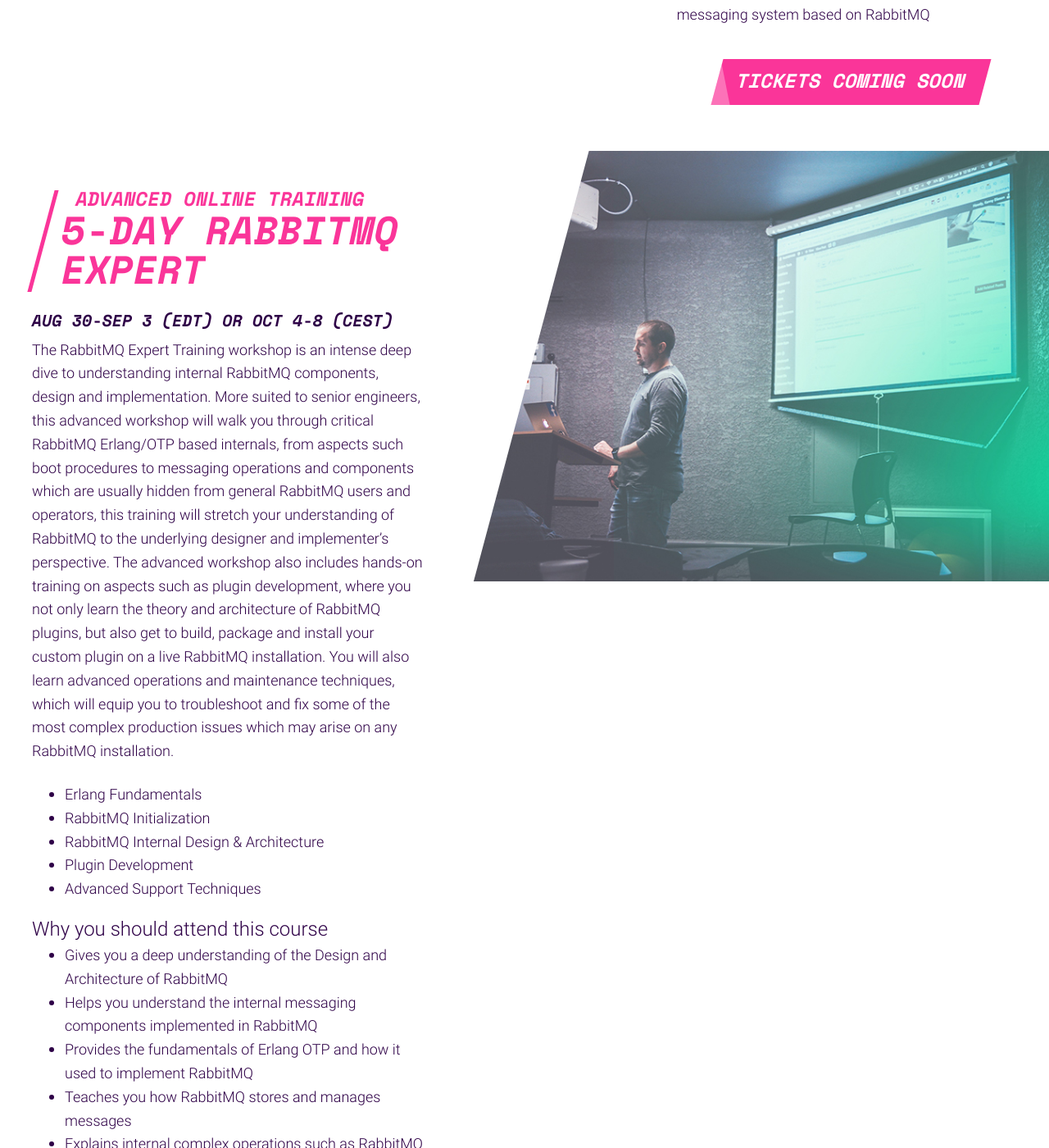
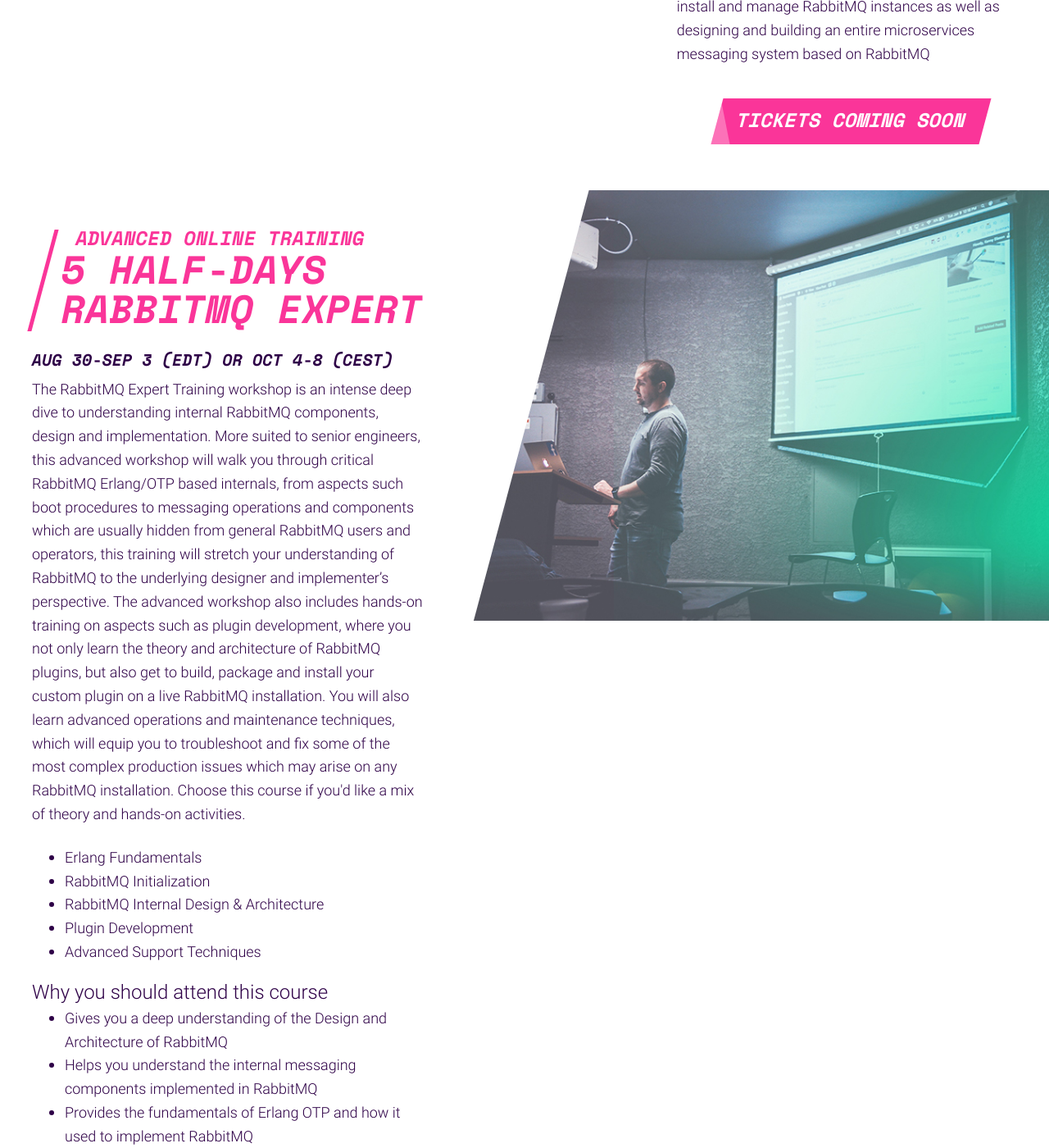
Before and after one commit to isabella232/rabbitmq-summit-1, a Jekyll site: the page built from training2021.html, in a window 1280 px wide and 1400 px high, scrolled down 1701 px. Shown: the whole window at 82% size. Built offline with Jekyll 4.4.1, drawn with Linux system fonts in a browser that asks for light colours; nearby versions of some CDN libraries; comment, search, counter and statistics services are not loaded; some of the changed text lies outside the part shown.

Commit message:
Updated Tutorial 2

```diff
--- a/training2021.html
+++ b/training2021.html
@@ -38,13 +38,12 @@ footer-logo: /img/logo-2021-pink.png
             <div class="hgroup pl-4 mb-4 skew-box text-uppercase text-primary">
             <!-- RMQ 5-day training section -->
             <h4 class="mb-md-1">Online training</h4>
-              <h3 class="mb-0" id="5dayrmq">5-day RabbitMQ Training</h3>
+              <h3 class="mb-0" id="5dayrmq">5 half-days RabbitMQ Training</h3>
             </div>
             <h5 class="mt-0 text-uppercase">July 19-23 (EDT) or Sep 13-16 (CEST) <!--<span class="pink space-mono">$890</span>--></h5>
             <p class="editable text-sm">
               Learn the basics, from how to install, configure, and develop applications using RabbitMQ. Our course has plenty of examples to draw inspiration from.
               We’ll illustrate techniques and approaches that will help with setting the right foundations for new projects as well as taking existing projects to the next level. With your needs in mind we will venture into more advanced topics including clustering, high availability, plugins, performance and security, giving a full understanding of RabbitMQ capabilities in these areas. This course includes a hands-on project where a full system is built, using RabbitMQ as the messaging bus, with all concepts learnt during the training being put into practice.
-
             </p>
             <ul>
               <li class="editable text-sm">
@@ -91,13 +90,13 @@ footer-logo: /img/logo-2021-pink.png
       <h5 class="d-block d-lg-none text-uppercase mb-3">Training</h5>
       <div class="hgroup pl-4 mb-4 skew-box text-uppercase text-primary">
         <h4 class="mb-md-1">Advanced Online training</h4>
-        <h3 class="mb-0">5-day RabbitMQ Expert</h3>
+        <h3 class="mb-0">5 half-days RabbitMQ Expert</h3>
       </div>
       <h5 class="mt-0 text-uppercase">Aug 30-Sep 3 (EDT) or Oct 4-8 (CEST)</h5>
       <p class="editable text-sm">
         The RabbitMQ Expert Training workshop is an intense deep dive to understanding internal RabbitMQ components, design and implementation. More suited to senior engineers, this advanced workshop will walk you through critical RabbitMQ Erlang/OTP based internals, from aspects such boot procedures to messaging operations and components which are usually hidden from general RabbitMQ users and operators, this training will stretch your understanding of RabbitMQ to the underlying designer and implementer’s perspective.
 The advanced workshop also includes hands-on training on aspects such as plugin development, where you not only learn the theory and  architecture of RabbitMQ plugins, but also get to build, package and install your custom plugin on a live RabbitMQ installation. You will also learn advanced operations and maintenance techniques, which will equip you to troubleshoot and fix some of the most complex production issues which may arise on any RabbitMQ installation.
-
+Choose this course if you'd like a mix of theory and hands-on activities.
       </p>
       <ul>
         <li class="editable text-sm">
@@ -189,3 +188,48 @@ The advanced workshop also includes hands-on training on aspects such as plugin
   </div>
 </div>
 </div>
+<!-- Tutorial 2 section -->
+<div class="skew-img-row row">
+  <div class="col-12 col-md-10 col-lg-5">
+    <a name="expert training"></a>
+    <div class="text text-success pl-lg-4 pt-lg-5 pb-5">
+      <h5 class="d-block d-lg-none text-uppercase mb-3">Training</h5>
+      <div class="hgroup pl-4 mb-4 skew-box text-uppercase text-primary">
+        <h4 class="mb-md-1">Advanced Online Tutorial</h4>
+        <h3 class="mb-0">RabbitMQ Fast Track Expert</h3>
+      </div>
+      <h5 class="mt-0 text-uppercase">July 16</h5>
+      <p class="editable text-sm">
+        Take a deep, 1-day dive in understanding the internals, underlying principles and secrets behind the design, architecture and implementation of RabbitMQ.
+      </p>
+      <ul>
+        <li class="editable text-sm">
+          Erlang OTP fundamentals for RabbitMQ
+        </li>
+        <li class="editable text-sm">
+          RabbitMQ Initialization
+        </li>
+        <li class="editable text-sm">
+        RabbitMQ Internal Design & Architecture
+        </li>
+        <li class="editable text-sm">
+        Plugin Development
+        </li>
+        <li class="editable text-sm">
+        Advanced Support Techniques
+        </li>
+      </ul>
+      This course is a condensed version of our 5-day Expert course, with the main focus on theory and minimum lab-work.
+      <div class="text-lg-center">
+        <label class="button-lines-wrap mt-4 text-center text-sm-left text-lg-center">
+          <a id="eventbrite-widget-modal-trigger-3" class="call-for-talks btn btn-primary text-uppercase big-space-mono editable buy-button" href="https://www.eventbrite.co.uk/e/rabbitmq-summit-2019-tickets-59533630692" target="_blank">Tickets Coming Soon</a>
+        </label>
+      </div>
+    </div>
+  </div>
+  <div class="img-event-wrap mb-3 mb-lg-0 col-12 col-lg-7 d-none d-lg-block">
+    <div class="skew-box">
+      <div><img src="/img/img-event04.jpg" alt="image" /></div>
+    </div>
+  </div>
+</div>
```
